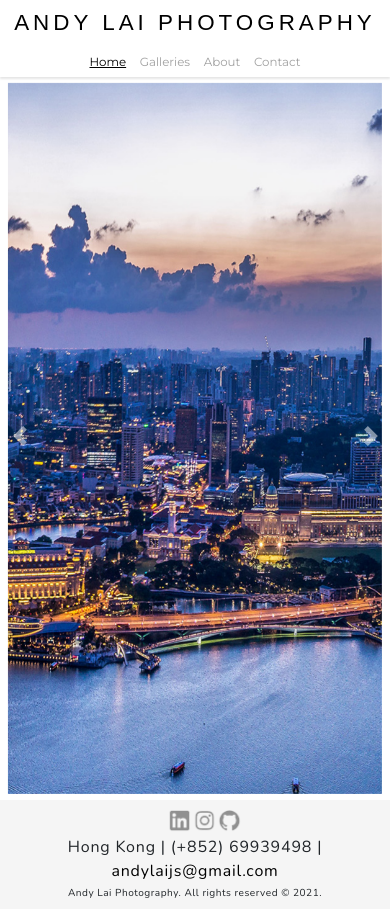
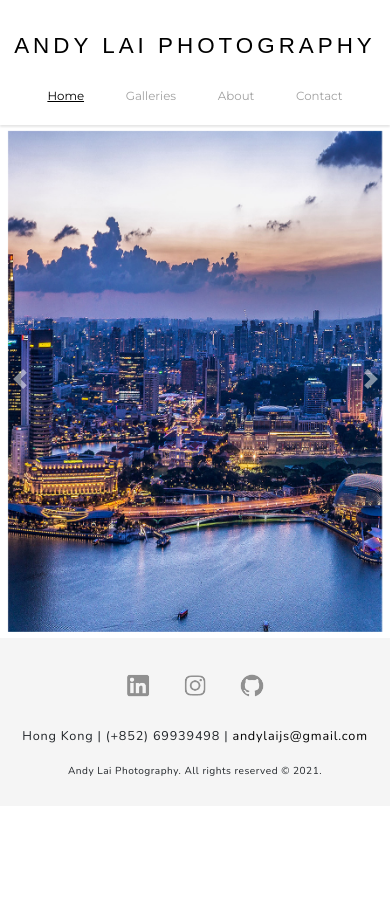
Before and after one commit to AndyLaiJS/AndyLaiPhotography, a React (Create React App) app: page / in a window 390 px wide. After the commit the page ends 844 px from the top, so only its background shows below. Built offline with nearby package versions, Linux system fonts and the light colour scheme; a web font is replaced by a local one.

Commit message:
Smartphone CSS

```diff
--- a/src/App.css
+++ b/src/App.css
@@ -93,8 +93,7 @@ img {
 
 .icons img {
 	padding: 0% !important;
-	width: 25px !important;
-	/* height: 10% !important; */
+	width: 1.75rem !important;
 }
 .subheader {
 	letter-spacing: 0.5px !important;
@@ -175,4 +174,40 @@ img {
 
 /* mobile */
 @media screen and (max-width: 700px) {
+	.navBar {
+		padding: 7.5% 2% 1.25% 2%;
+	}
+	.navLink {
+		margin: 25px 5% 15px 5% !important;
+	}
+
+	.picture {
+		height: 30vh;
+	}
+
+	.home {
+		height: 60vh;
+	}
+	.fContainer {
+		margin: auto;
+		width: 50%;
+		padding: 7.5% 2%;
+	}
+
+	.subheader {
+		margin: 5%;
+		/* margin-top: 2.5%; */
+	}
+
+	.horizontal img {
+		height: 30vh !important;
+	}
+
+	.vertical img {
+		height: 70vh !important;
+	}
+
+	.horizontal .i-desc {
+		width: 100% !important;
+	}
 }
--- a/src/App.js
+++ b/src/App.js
@@ -64,7 +64,11 @@ function App() {
 						</a>
 					</div>
 				</div>
-				<div>
+				<div
+					style={{
+						fontSize: "1.5vh",
+					}}
+				>
 					Hong Kong | (+852) 69939498 |{" "}
 					<a href="mailto:andylaijs@gmail.com">andylaijs@gmail.com</a>
 				</div>
--- a/src/Pages.css
+++ b/src/Pages.css
@@ -147,3 +147,30 @@ hr {
 hr {
 	margin: 2rem auto !important;
 }
+
+/* mobile */
+@media screen and (max-width: 700px) {
+	.img-grid {
+		display: flex;
+		flex-wrap: wrap;
+		/* grid-template-columns: 1fr; */
+	}
+
+	.galleryNavi {
+		margin: 10% 0;
+	}
+	.backdrop img {
+		display: block;
+		position: absolute;
+		top: 50%;
+		left: 50%;
+		transform: translate(-50%, -50%);
+		width: auto !important;
+		max-width: 100%;
+		max-height: 90%;
+		/* margin: 35% auto; */
+		box-shadow: 3px 5px 7px rgba(0, 0, 0, 0.35);
+		border: none;
+		border-radius: 0px;
+	}
+}
--- a/src/pages/Home.js
+++ b/src/pages/Home.js
@@ -31,21 +31,21 @@ export default function Home() {
 		<Carousel indicators={false}>
 			<Carousel.Item interval={3000}>
 				<img
-					className="picture"
+					className="picture home"
 					src={src1}
 					onContextMenu={(e) => e.preventDefault()}
 				/>
 			</Carousel.Item>
 			<Carousel.Item interval={3000}>
 				<img
-					className="picture"
+					className="picture home"
 					src={src2}
 					onContextMenu={(e) => e.preventDefault()}
 				/>
 			</Carousel.Item>
 			<Carousel.Item interval={3000}>
 				<img
-					className="picture"
+					className="picture home"
 					src={src3}
 					onContextMenu={(e) => e.preventDefault()}
 				/>
```
